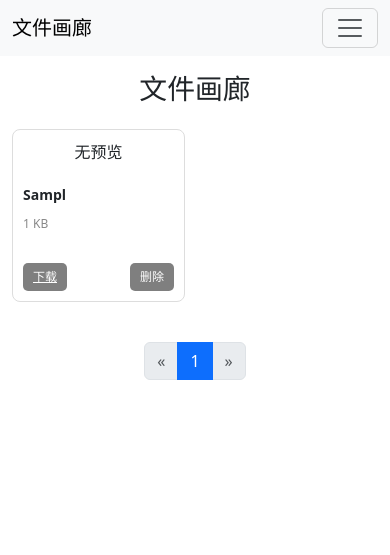
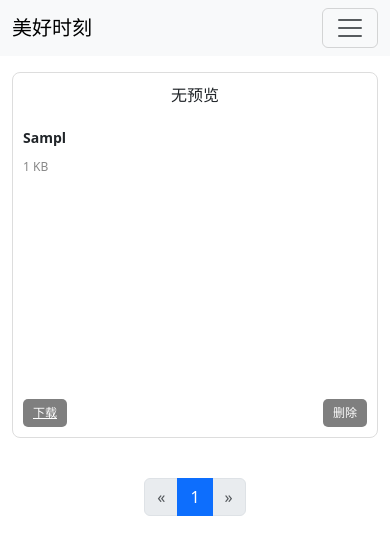
Before and after one commit to hongzhe12/cloudbox, a Django app: template templates/cloud/index.html in a window 390 px wide. Shown: the top 555 px of the page. Run offline with Django 4.2, Linux system fonts and the light colour scheme; the template is opened without the code that fills it: most values are stand-ins (such as "Sample title", 1, 10 or a date in 2020); some libraries are stand-ins or nearby versions.

Commit message:
update: 修改移动端显示。

```diff
--- a/static/css/file_gallery.css
+++ b/static/css/file_gallery.css
@@ -109,6 +109,6 @@ table {
 /* 中等屏幕（如平板）每行显示2个 */
 @media (max-width: 1024px) {
     .gallery-row {
-        grid-template-columns: repeat(2, 1fr);  /* 每行显示2个 */
+        grid-template-columns: repeat(1, 1fr);  /* 每行显示2个 */
     }
 }
--- a/templates/cloud/index.html
+++ b/templates/cloud/index.html
@@ -4,7 +4,7 @@
 <head>
     <meta charset="UTF-8">
     <meta name="viewport" content="width=device-width, initial-scale=1.0">
-    <title>文件画廊</title>
+    <title>美好时刻</title>
     <link href="{% static 'css/bootstrap.min.css' %}" rel="stylesheet">
     <link href="{% static 'css/file_gallery.css' %}" rel="stylesheet">  <!-- 这里引用了新的CSS文件 -->
 
@@ -15,7 +15,7 @@
     <!-- 顶部导航栏 -->
     <nav class="navbar navbar-expand-lg navbar-light bg-light">
         <div class="container">
-            <a class="navbar-brand" href="#">文件画廊</a>
+            <a class="navbar-brand" href="#">美好时刻</a>
             <button class="navbar-toggler" type="button" data-bs-toggle="collapse" data-bs-target="#navbarNav" aria-controls="navbarNav" aria-expanded="false" aria-label="切换导航">
                 <span class="navbar-toggler-icon"></span>
             </button>
@@ -83,9 +83,9 @@
     </div>
 
     <div class="container mt-3">
-        <h1 class="mb-4 text-center">文件画廊</h1>
+{#        <h1 class="mb-4 text-center">美好时刻</h1>#}
 
-        <!-- 文件画廊 -->
+        <!-- 美好时刻 -->
         <div class="gallery-row">
             {% for file in files %}
                 <div class="gallery-column">
```
